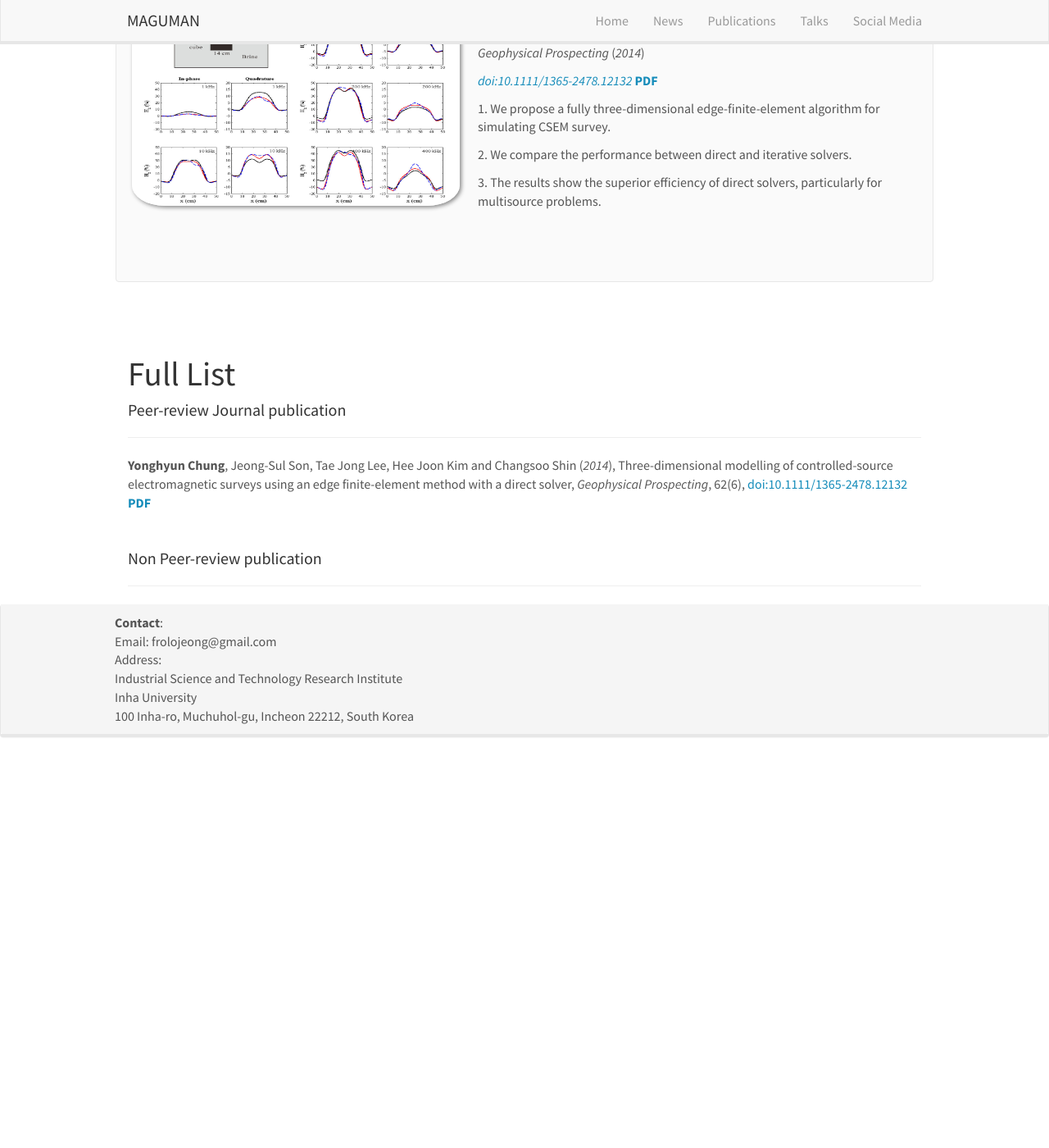
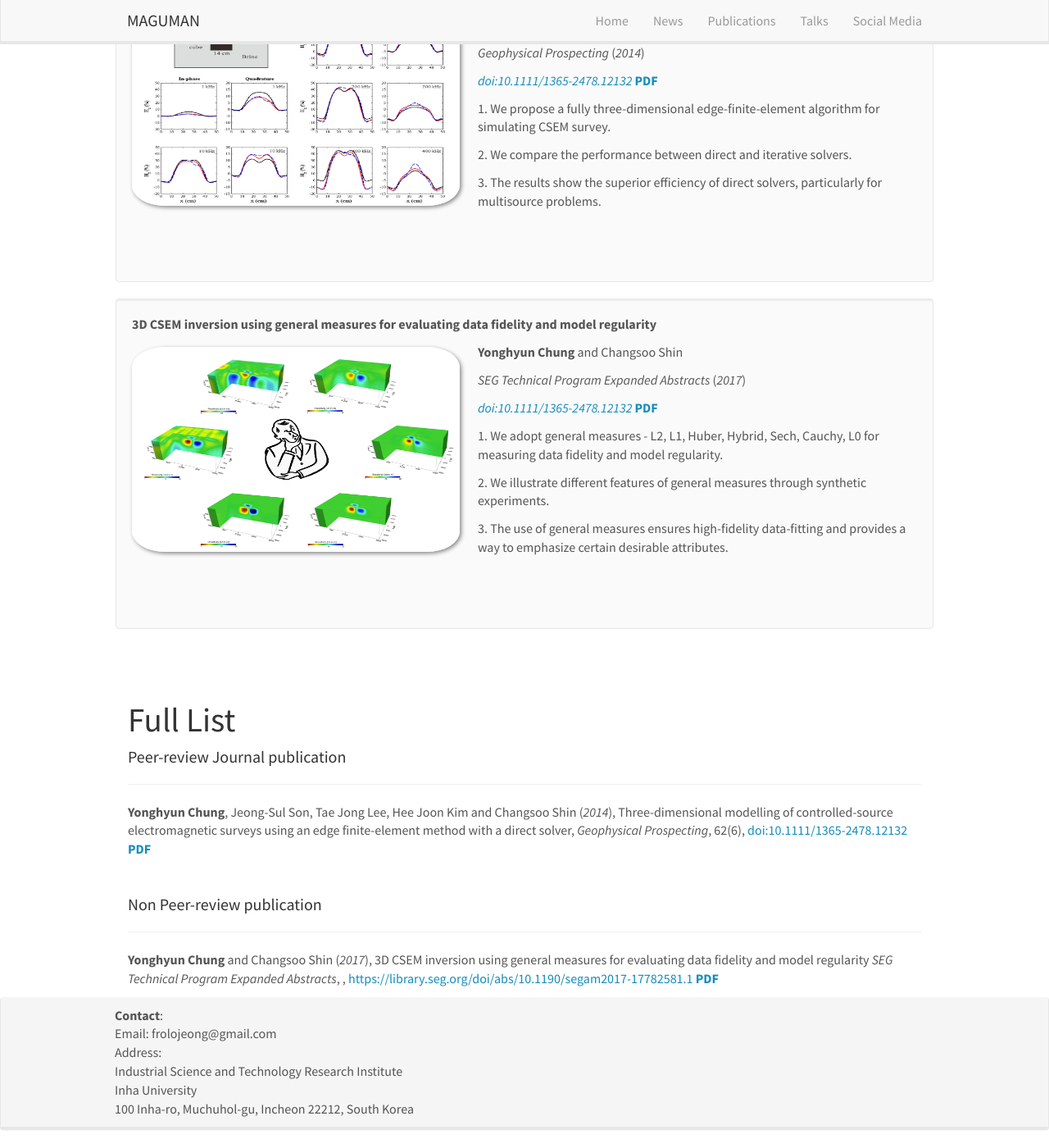
Before and after one commit to maguman/maguman.github.io, a Jekyll site: the page built from _pages/publications.md, in a window 1280 px wide and 1400 px high, scrolled down 299 px. Shown: the whole window at 82% size. Built offline with Jekyll 4.4.1, drawn with Linux system fonts in a browser that asks for light colours; nearby versions of some CDN libraries; before the commit the page ends 1220 px from its top, so only the background shows below that.

Commit message:
Update publist.yml

```diff
--- a/_data/publist.yml
+++ b/_data/publist.yml
@@ -37,11 +37,31 @@
   news2link:
   news3:
   news3link:
-#  pdf:
+  pdf:
   cat: journal
 
 
-
+- title: "3D CSEM inversion using general measures for evaluating data fidelity and model regularity"
+  journal: SEG Technical Program Expanded Abstracts
+  volume:
+  doi: 10.1190/segam2017-17782581.1
+  year: 2017
+  image: SEG17.PNG
+  description:
+  key1: We adopt general measures - L2, L1, Huber, Hybrid, Sech, Cauchy, L0 for measuring data fidelity and model regularity.
+  key2: We illustrate different features of general measures through synthetic experiments.
+  key3: The use of general measures ensures high-fidelity data-fitting and provides a way to emphasize certain desirable attributes.
+  authors: <strong>Yonghyun Chung</strong> and Changsoo Shin
+  link:
+    url: https://library.seg.org/doi/abs/10.1190/segam2017-17782581.1
+    display: doi:10.1111/1365-2478.12132
+  highlight: 1
+  news2:
+  news2link:
+  news3:
+  news3link:
+  pdf:
+  cat: nonjournal
 
 
 
```
